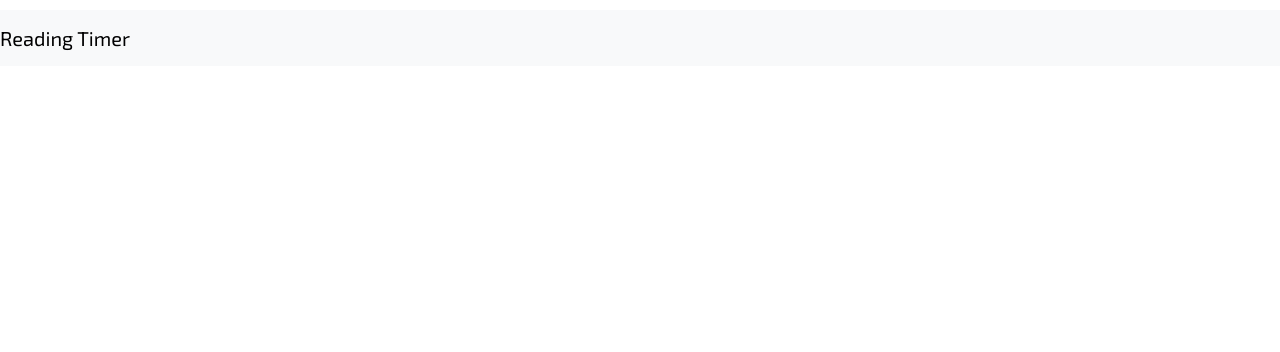
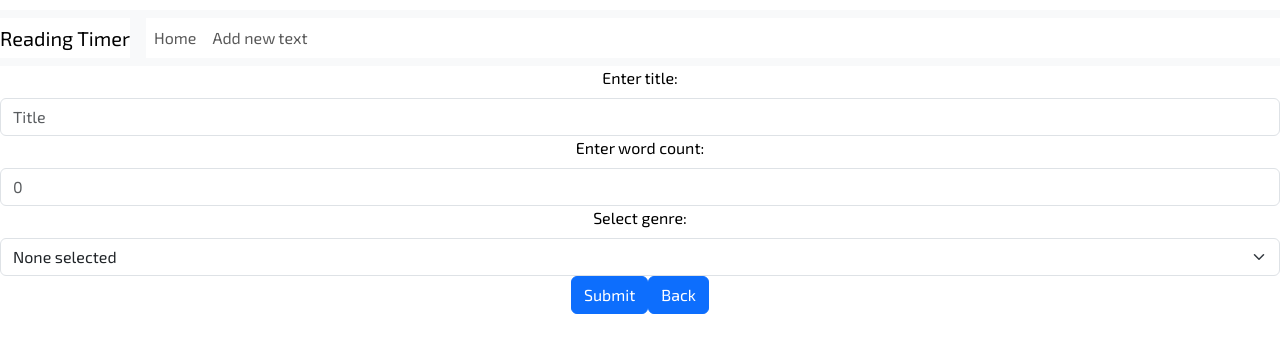
Before and after one commit to jtan29/reading-timer-web-frontend, a React (Create React App) app: page /add in a window 1280 px wide. Shown: the top 352 px of the page. Built offline with nearby package versions, Linux system fonts and the light colour scheme; no server answers.

Commit message:
Form to add new texts and minor visual changes

```diff
--- a/src/App.css
+++ b/src/App.css
@@ -1,8 +1,15 @@
+@import url('https://fonts.googleapis.com/css2?family=Exo+2&display=swap');
+
+*{
+  font-family: 'Exo 2', Arial, sans-serif;
+  background-color: white;
+}
+
 .App {
   display: flex;
   flex-direction: column;
-  background-color: beige;
   color: black;
+
   text-align: center;
   margin-top: 10px;
 }
--- a/src/App.js
+++ b/src/App.js
@@ -5,6 +5,7 @@ import TextCards from './components/TextCards/TextCards';
 import Header from "./components/NavBar/NavBar";
 import {Routes, Route} from "react-router-dom";
 import React from "react";
+import AddForm from "./components/AddForm/AddForm";
 
 function App() {
   const [texts, setTexts] = useState();
@@ -26,7 +27,8 @@ function App() {
       <div className="App">
         <Header></Header>
         <Routes>
-          <Route path='/' element={<TextCards texts={texts} setTexts={setTexts} />}></Route>
+          <Route path='/home' element={<TextCards texts={texts} setTexts={setTexts} />}></Route>
+          <Route path='/add' element={<AddForm texts={texts} setTexts={setTexts}></AddForm>}></Route>
         </Routes>
       </div>
   );
--- /dev/null
+++ b/src/components/AddForm/AddForm.js
@@ -0,0 +1,62 @@
+import Button from 'react-bootstrap/Button';
+import api from '../../api/axiosConfig';
+import React, {useState} from 'react';
+import {Form} from "react-bootstrap";
+
+const AddForm = ({texts, setTexts}) => {
+    const [inputs, setInputs] = useState({});
+    const handleChange = (event) => {
+        const name = event.target.name;
+        const value = event.target.value;
+        setInputs(values => ({...values, [name]: value}))
+    }
+
+    const handleSubmit = async (event) => {
+        event.preventDefault();
+        console.log(inputs);
+        try {
+            const response = await api.post("", {
+                title: inputs.title,
+                genre: inputs.genre,
+                wordCount: inputs.wordCount,
+            });
+            const updatedTexts = [...texts];
+            updatedTexts.push(response);
+            setTexts(updatedTexts);
+            alert("Added new text.");
+
+        } catch(err) {
+            console.error(err);
+        }
+
+    }
+
+    return (
+        <Form onSubmit={handleSubmit}>
+            <Form.Label>Enter title:</Form.Label>
+            <Form.Control type="text" name="title" value={inputs.title}
+                          placeholder="Title" onChange={handleChange}></Form.Control>
+            <Form.Label>Enter word count:</Form.Label>
+            <Form.Control type="number" name="wordCount" value={inputs.wordCount}
+                          placeholder="0" onChange={handleChange}></Form.Control>
+            <Form.Label>Select genre:</Form.Label>
+            <Form.Select name="genre" onChange={handleChange}>
+                <option>None selected</option>
+                <option value="GENERAL">Fiction book</option>
+                <option value="YA">Young adult book</option>
+                <option value="GRAPHIC">Graphic novel</option>
+                <option value="CHILDREN">Children's book</option>
+                <option value="SHORT_STORY">Short story</option>
+                <option value="F_OTHER">Any other fictional material</option>
+                <option value="ARTICLE">Non-fiction article</option>
+                <option value="TEXTBOOK">Textbook or other educational book</option>
+                <option value="MEMOIR">Memoir, biography, or autobiography</option>
+                <option value="SELF_HELP">Self-help book</option>
+                <option value="NF_OTHER">Any other non-fiction material</option>
+            </Form.Select>
+            <Button type="submit">Submit</Button>
+            <Button href="home">Back</Button>
+        </Form>
+    )
+}
+export default AddForm;
--- /dev/null
+++ b/src/components/Buttons/Buttons.css
@@ -0,0 +1,3 @@
+.delete-button, .status-button, .time-button {
+    margin: 0.25em;
+}
--- a/src/components/Buttons/DeleteText.js
+++ b/src/components/Buttons/DeleteText.js
@@ -1,6 +1,7 @@
 import Button from 'react-bootstrap/Button';
 import api from '../../api/axiosConfig';
 import React from 'react';
+import './Buttons.css'
 
 const DeleteText = ({text, texts, setTexts}) => {
     const textId = text.textId;
@@ -20,7 +21,7 @@ const DeleteText = ({text, texts, setTexts}) => {
 
     return (
 
-        <Button onClick={deleteText} variant="danger">Delete</Button>
+        <Button className={'delete-button'} onClick={deleteText} variant="danger">Delete</Button>
     )
 }
 export default DeleteText;
--- a/src/components/Buttons/DoneButton.js
+++ b/src/components/Buttons/DoneButton.js
@@ -1,5 +1,6 @@
 import Button from 'react-bootstrap/Button';
 import api from '../../api/axiosConfig';
+import './Buttons.css'
 import React from 'react';
 
 const DoneButton = ({text, texts, setTexts}) => {
@@ -11,7 +12,6 @@ const DoneButton = ({text, texts, setTexts}) => {
             const index = texts.indexOf(text);
             const updatedTexts = [...texts];
             updatedTexts[index].complete = true;
-            console.log(updatedTexts);
             setTexts(updatedTexts);
 
         } catch(err) {
@@ -21,7 +21,7 @@ const DoneButton = ({text, texts, setTexts}) => {
 
     return (
 
-        <Button onClick={markDone} variant="outline-primary">Mark Done</Button>
+        <Button className={"status-button"} onClick={markDone} variant="outline-primary">Mark Done</Button>
     )
 }
 export default DoneButton;
--- a/src/components/Buttons/NotDoneButton.js
+++ b/src/components/Buttons/NotDoneButton.js
@@ -1,5 +1,6 @@
 import Button from 'react-bootstrap/Button';
 import api from '../../api/axiosConfig';
+import './Buttons.css'
 import React from 'react';
 
 const NotDoneButton = ({text, texts, setTexts}) => {
@@ -11,7 +12,6 @@ const NotDoneButton = ({text, texts, setTexts}) => {
             const index = texts.indexOf(text);
             const updatedTexts = [...texts];
             updatedTexts[index].complete = false;
-            console.log(updatedTexts);
             setTexts(updatedTexts);
 
         } catch(err) {
@@ -21,7 +21,7 @@ const NotDoneButton = ({text, texts, setTexts}) => {
 
     return (
 
-        <Button onClick={markNotDone} variant="outline-secondary">Mark Not Done</Button>
+        <Button className={"status-button"} onClick={markNotDone} variant="outline-secondary">Mark Not Done</Button>
     )
 }
 export default NotDoneButton;
--- a/src/components/Buttons/TimerEnd.js
+++ b/src/components/Buttons/TimerEnd.js
@@ -1,5 +1,6 @@
 import Button from 'react-bootstrap/Button';
 import api from '../../api/axiosConfig';
+import './Buttons.css'
 import React from 'react';
 
 const TimerEnd = ({text, texts, setTexts}) => {
@@ -23,7 +24,7 @@ const TimerEnd = ({text, texts, setTexts}) => {
 
     return (
 
-        <Button onClick={timerEnd} variant="warning">End Timer</Button>
+        <Button className={"time-button"} onClick={timerEnd} variant="warning">End Timer</Button>
     )
 }
 export default TimerEnd;
--- a/src/components/Buttons/TimerStart.js
+++ b/src/components/Buttons/TimerStart.js
@@ -1,5 +1,6 @@
 import Button from 'react-bootstrap/Button';
 import api from '../../api/axiosConfig';
+import './Buttons.css'
 import React from 'react';
 
 const TimerStart = ({text, texts, setTexts}) => {
@@ -23,7 +24,7 @@ const TimerStart = ({text, texts, setTexts}) => {
 
     return (
 
-        <Button onClick={timerStart} variant="primary">Start Timer</Button>
+        <Button className={"time-button"} onClick={timerStart} variant="primary">Start Timer</Button>
     )
 }
 export default TimerStart;
--- a/src/components/NavBar/NavBar.js
+++ b/src/components/NavBar/NavBar.js
@@ -1,10 +1,16 @@
 import Navbar from 'react-bootstrap/Navbar';
-
+import Nav from 'react-bootstrap/Nav';
 const Header = () => {
     return (
         <Navbar className="bg-body-tertiary">
             <Navbar.Brand>Reading Timer</Navbar.Brand>
-
+            <Navbar.Toggle aria-controls="basic-navbar-nav" />
+            <Navbar.Collapse id="basic-navbar-nav">
+                <Nav className="me-auto">
+                    <Nav.Link href="home">Home</Nav.Link>
+                    <Nav.Link href="add">Add new text</Nav.Link>
+                </Nav>
+            </Navbar.Collapse>
         </Navbar>
     )
 }
--- a/src/components/TextCards/TextCards.css
+++ b/src/components/TextCards/TextCards.css
@@ -1,25 +1,27 @@
-@import url('https://fonts.googleapis.com/css2?family=Exo+2&display=swap');
+.card{
+    margin: 1em;
+    border-radius: 25px;
+    border-style: solid;
+    border-width: 10px;
+    border-color: blue;
 
-*{
-    font-family: 'Exo 2', Arial, sans-serif;
-}
-.card{
 }
 
 .card-header{
     text-align: left;
-}
-.text-genre{
-    text-align: left;
+    padding: 10px;
 }
 
-.text-words{
+.card-title{
+    background-color: beige;
+}
+.text-genre, .text-words, .text-elapsed{
+    background-color: beige;
     text-align: left;
+    padding: 5px;
+    margin: 5px;
 }
 
-.text-elapsed{
-    text-align: left;
-}
 
 .card-image-closed{
     height: 200px;
@@ -32,5 +34,11 @@
 }
 
 .card-body{
+    background-color: beige;
+    border: 10px solid saddlebrown;
 
 }
+
+button{
+    padding: 10px;
+}
```
Also changed, not shown: src/components/TextCards/TextCards.js (+5 -10 lines).
